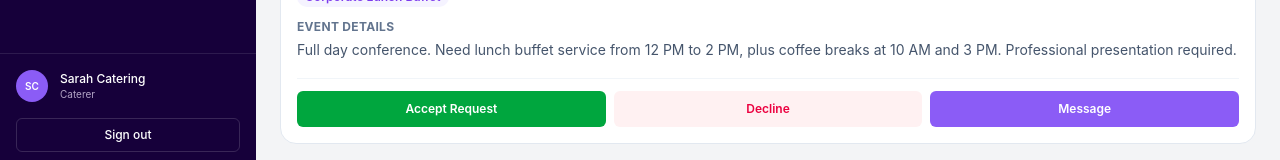
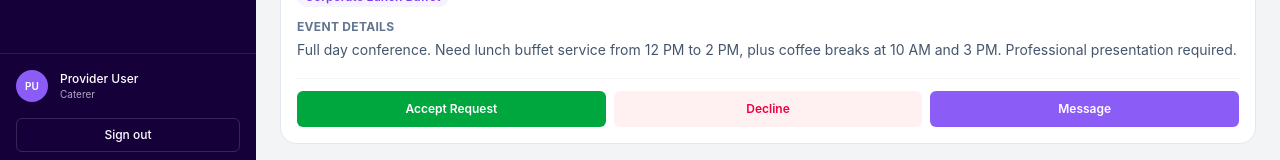
Before and after one commit to ElMehdiCherkaoui/Local-Event-Helper, a React (Vite) app in the folder frontend/: page /provider/bookings in a window 1280 px wide. Shown: the part 964-1124 px from the top of the page. Built offline with nearby package versions, Linux system fonts and the light colour scheme.

Commit message:
feat: update ProviderLayout to display logged-in user's name and initials

```diff
--- a/frontend/src/layouts/ProviderLayout.tsx
+++ b/frontend/src/layouts/ProviderLayout.tsx
@@ -17,7 +17,6 @@ const navItems: NavItem[] = [
 	{ label: 'Dashboard', path: '/provider/dashboard', mobileLabel: 'Home' },
 	{ label: 'My Services', path: '/provider/services', mobileLabel: 'Services' },
 	{ label: 'Booking Requests', path: '/provider/bookings', mobileLabel: 'Bookings' },
-	{ label: 'Reviews & Ratings', path: '/provider/reviews', mobileLabel: 'Reviews' },
 	{ label: 'Availability', path: '/provider/availability', mobileLabel: 'Availability' },
 	{ label: 'Messages', path: '/provider/messages', mobileLabel: 'Messages' },
 	{ label: 'My Profile', path: '/provider/profile', mobileLabel: 'Profile' },
@@ -26,6 +25,24 @@ const navItems: NavItem[] = [
 export default function ProviderLayout({ children, title, subtitle }: ProviderLayoutProps) {
 	const location = useLocation();
 	const navigate = useNavigate();
+
+	let loggedUserName = 'Provider User';
+	let loggedUserInitials = 'PU';
+
+	try {
+		const userText = localStorage.getItem('user');
+		if (userText) {
+			const user = JSON.parse(userText);
+			const fullName = (user?.name || '').trim();
+
+			if (fullName) {
+				loggedUserName = fullName;
+				loggedUserInitials = fullName[0].toUpperCase();
+			}
+		}
+	} catch {
+
+	}
 
 	const isActive = (path: string) => location.pathname === path;
 
@@ -80,10 +97,10 @@ export default function ProviderLayout({ children, title, subtitle }: ProviderLa
 						<div className='border-t border-white/10 p-4'>
 							<div className='flex items-center gap-3'>
 								<div className='flex h-8 w-8 items-center justify-center rounded-full bg-[#8B5CF6] text-[10px] font-semibold'>
-									SC
+									{loggedUserInitials}
 								</div>
 								<div>
-									<p className='text-xs font-medium'>Sarah Catering</p>
+									<p className='text-xs font-medium'>{loggedUserName}</p>
 									<p className='text-[10px] text-purple-100/70'>Caterer</p>
 								</div>
 							</div>
```
